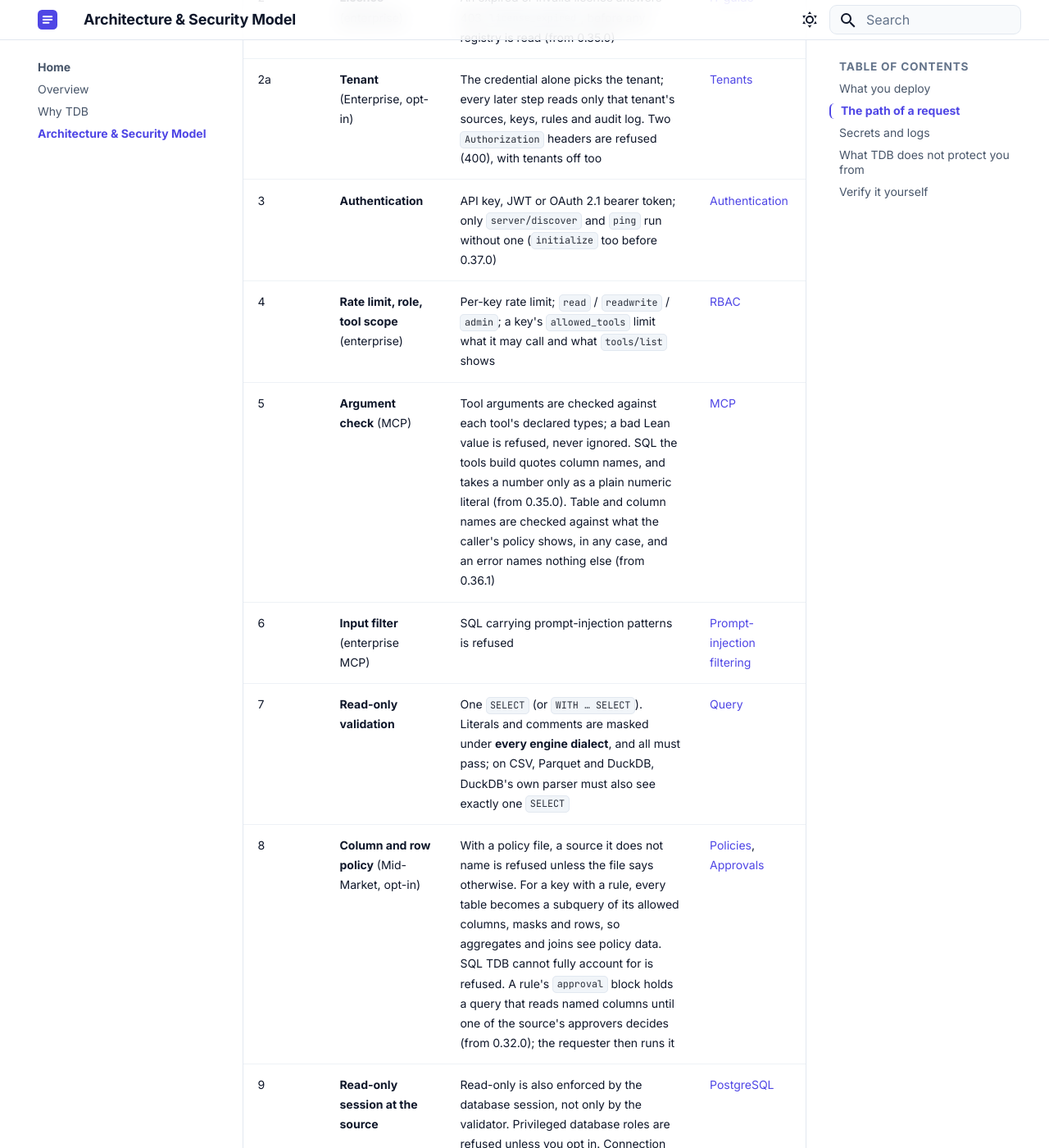
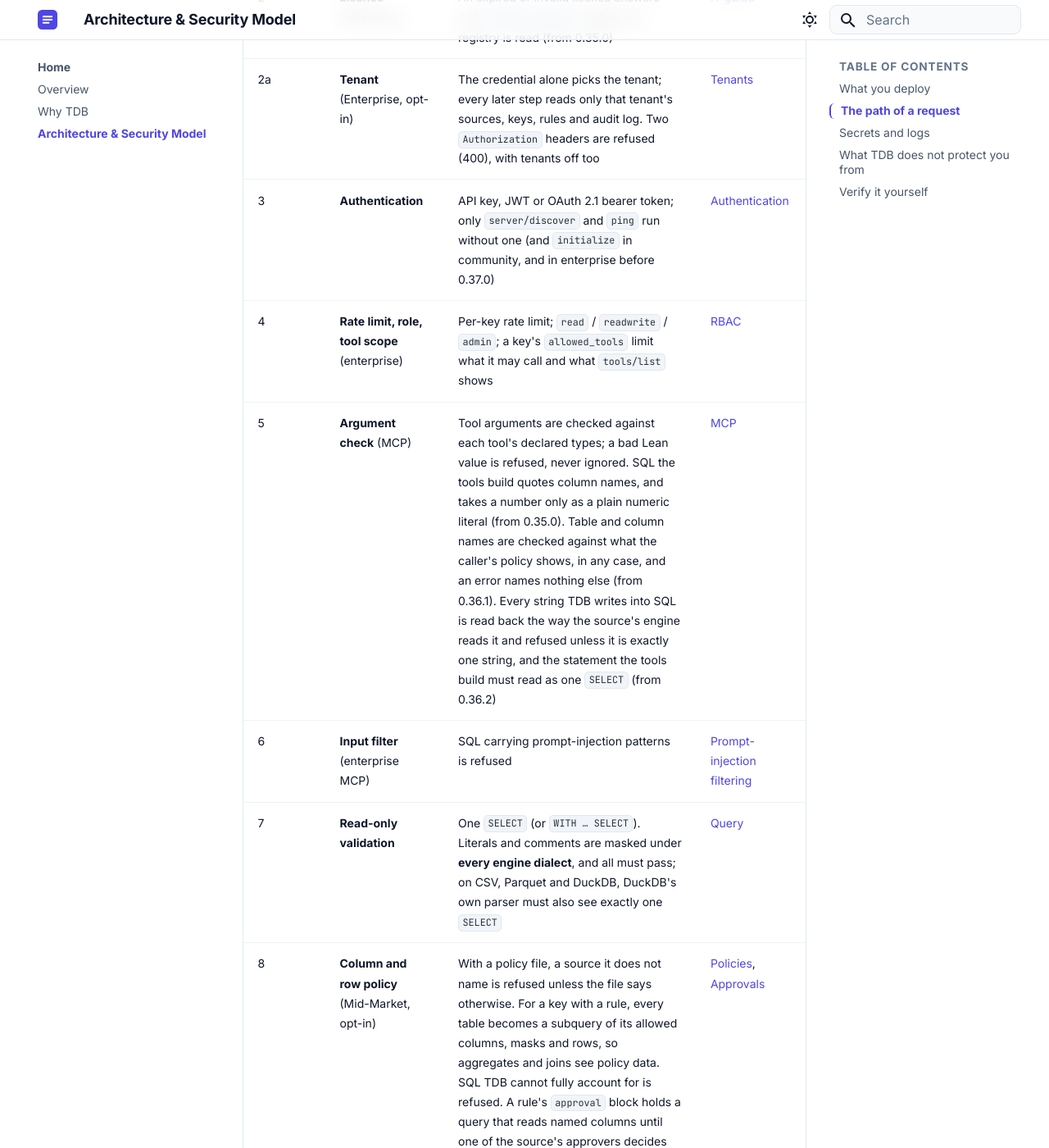
Before and after one commit to tdb-project/tdb-docs, an MkDocs documentation site: the page built from docs/architecture.md, in a window 1280 px wide and 1400 px high, scrolled down 1619 px. Shown: the whole window at 82% size. Built offline with MkDocs 1.6.1 and Material for MkDocs 9.7.7, drawn with Linux system fonts in a browser that asks for light colours.

Commit message:
Architecture: generated SQL read back (0.36.2); initialize needs a key in enterprise only
Co-Authored-By: Claude Fable 5.2 <noreply@anthropic.com>

```diff
--- a/docs/architecture.md
+++ b/docs/architecture.md
@@ -49,9 +49,9 @@ same way.
 | 1 | **Origin check** | A request carrying a foreign browser `Origin` is refused (403, `invalid_origin`) | [MCP](api/mcp.md#browser-origins) |
 | 2 | **Licence** (enterprise) | An expired or invalid licence answers 403 `license_expired`, before any registry is read (from 0.35.0) | [IT guide](deployment/it-admin-guide.md) |
 | 2a | **Tenant** (Enterprise, opt-in) | The credential alone picks the tenant; every later step reads only that tenant's sources, keys, rules and audit log. Two `Authorization` headers are refused (400), with tenants off too | [Tenants](security/tenants.md) |
-| 3 | **Authentication** | API key, JWT or OAuth 2.1 bearer token; only `server/discover` and `ping` run without one (`initialize` too before 0.37.0) | [Authentication](auth/overview.md) |
+| 3 | **Authentication** | API key, JWT or OAuth 2.1 bearer token; only `server/discover` and `ping` run without one (and `initialize` in community, and in enterprise before 0.37.0) | [Authentication](auth/overview.md) |
 | 4 | **Rate limit, role, tool scope** (enterprise) | Per-key rate limit; `read` / `readwrite` / `admin`; a key's `allowed_tools` limit what it may call and what `tools/list` shows | [RBAC](security/rbac.md) |
-| 5 | **Argument check** (MCP) | Tool arguments are checked against each tool's declared types; a bad Lean value is refused, never ignored. SQL the tools build quotes column names, and takes a number only as a plain numeric literal (from 0.35.0). Table and column names are checked against what the caller's policy shows, in any case, and an error names nothing else (from 0.36.1) | [MCP](api/mcp.md) |
+| 5 | **Argument check** (MCP) | Tool arguments are checked against each tool's declared types; a bad Lean value is refused, never ignored. SQL the tools build quotes column names, and takes a number only as a plain numeric literal (from 0.35.0). Table and column names are checked against what the caller's policy shows, in any case, and an error names nothing else (from 0.36.1). Every string TDB writes into SQL is read back the way the source's engine reads it and refused unless it is exactly one string, and the statement the tools build must read as one `SELECT` (from 0.36.2) | [MCP](api/mcp.md) |
 | 6 | **Input filter** (enterprise MCP) | SQL carrying prompt-injection patterns is refused | [Prompt-injection filtering](api/mcp.md#prompt-injection-filtering) |
 | 7 | **Read-only validation** | One `SELECT` (or `WITH … SELECT`). Literals and comments are masked under **every engine dialect**, and all must pass; on CSV, Parquet and DuckDB, DuckDB's own parser must also see exactly one `SELECT` | [Query](api/query.md) |
 | 8 | **Column and row policy** (Mid-Market, opt-in) | With a policy file, a source it does not name is refused unless the file says otherwise. For a key with a rule, every table becomes a subquery of its allowed columns, masks and rows, so aggregates and joins see policy data. SQL TDB cannot fully account for is refused. A rule's `approval` block holds a query that reads named columns until one of the source's approvers decides (from 0.32.0); the requester then runs it | [Policies](security/policies.md), [Approvals](security/approvals.md) |
```
